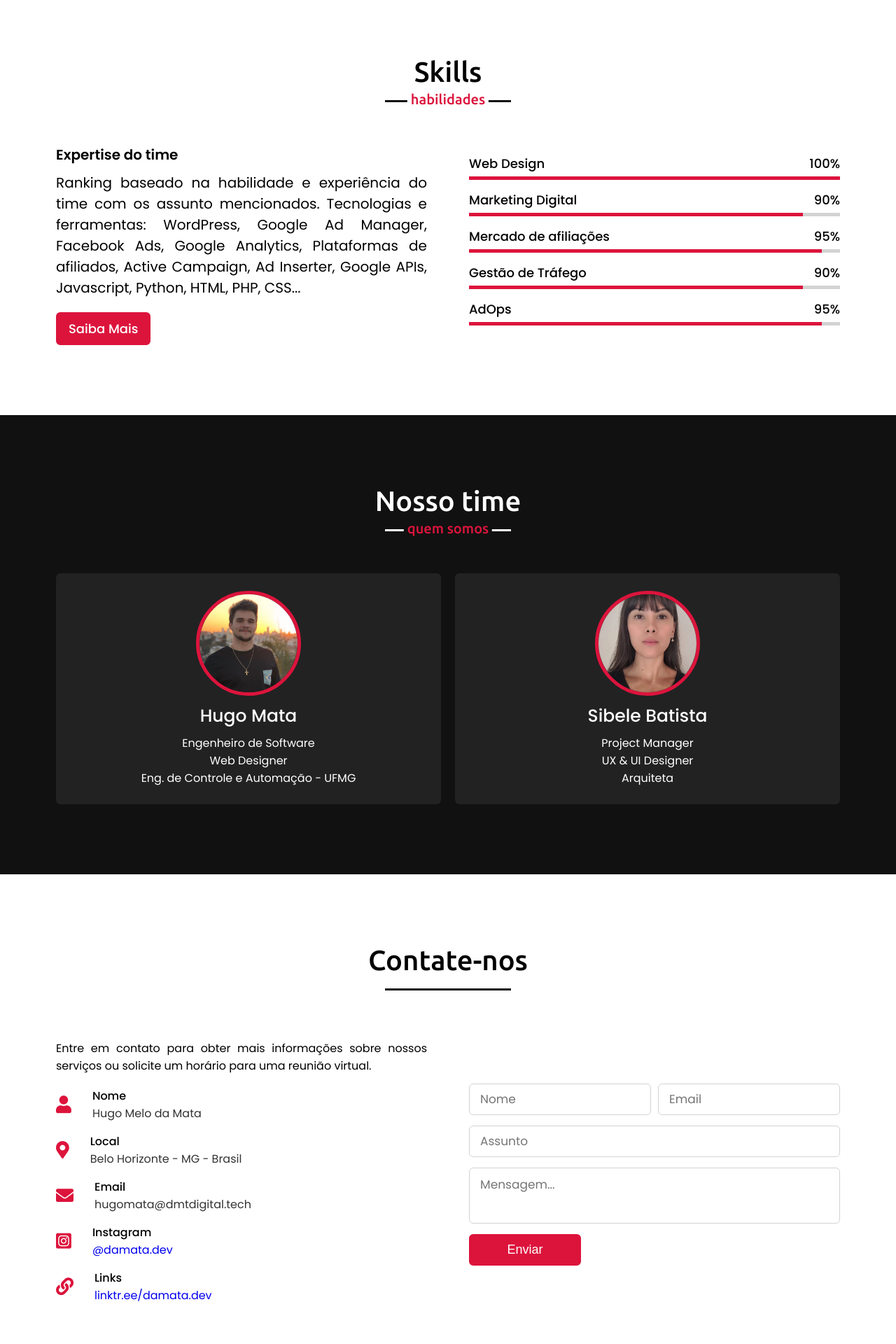
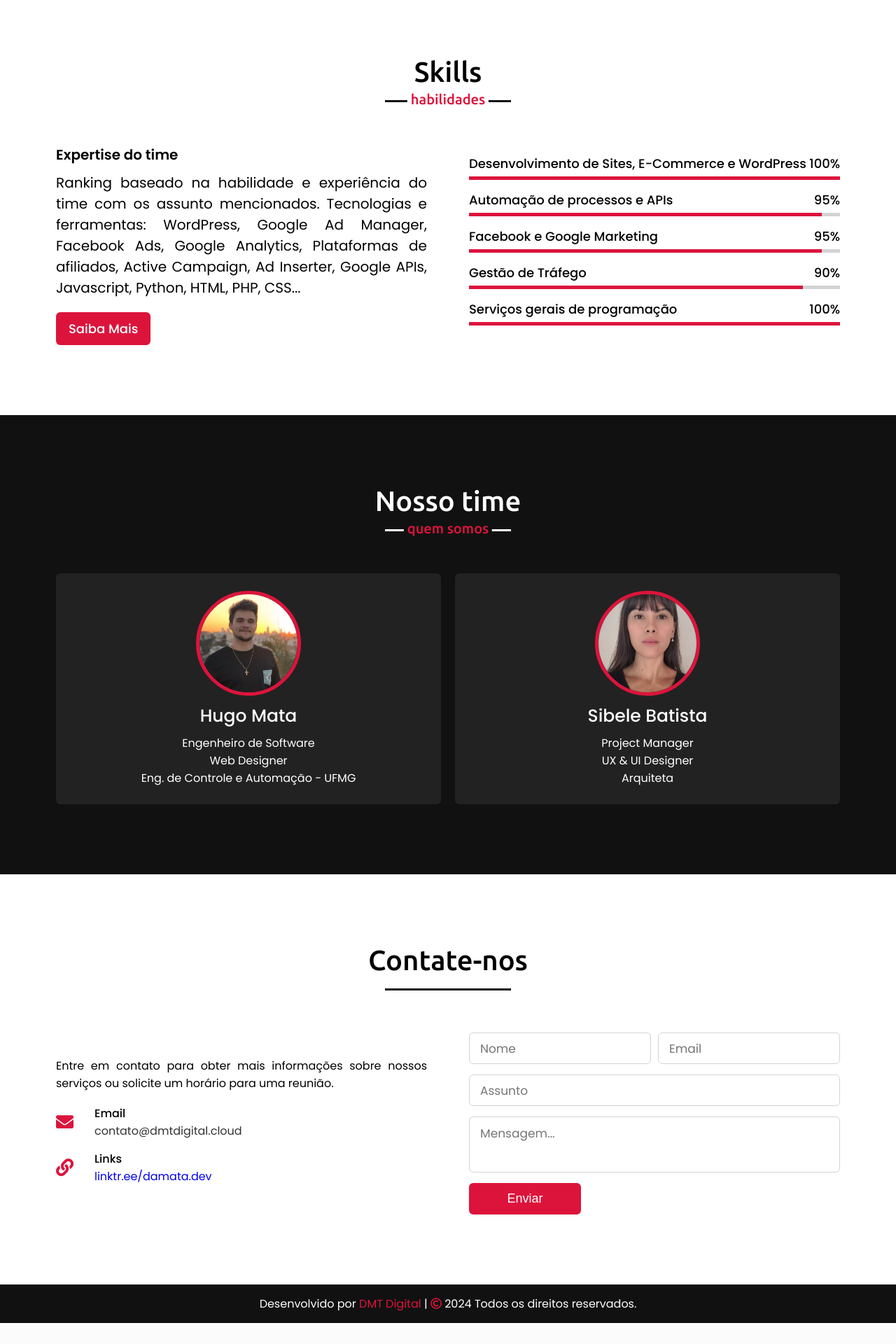
Before and after one commit to HugoMata/HugoMata.github.io, a PHP site: page /index.html in a window 1280 px wide. Shown: the part 2160-4080 px from the top of the page at 70% size. After the commit the page ends 4050 px from the top, so only its background shows below. Run offline with PHP 8.4, Linux system fonts and the light colour scheme.

Commit message:
Update language and contact information in index.html

```diff
--- a/index.html
+++ b/index.html
@@ -149,21 +149,21 @@
                 <div class="column right">
                     <div class="bars">
                         <div class="info">
-                            <span>Web Design</span>
+                            <span>Desenvolvimento de Sites, E-Commerce e WordPress</span>
                             <span>100%</span>
                         </div>
                         <div class="line html"></div>
                     </div>
                     <div class="bars">
                         <div class="info">
-                            <span>Marketing Digital</span>
-                            <span>90%</span>
+                            <span>Automação de processos e APIs</span>
+                            <span>95%</span>
                         </div>
                         <div class="line js"></div>
                     </div>
                     <div class="bars">
                         <div class="info">
-                            <span>Mercado de afiliações</span>
+                            <span>Facebook e Google Marketing</span>
                             <span>95%</span>
                         </div>
                         <div class="line css"></div>
@@ -177,8 +177,8 @@
                     </div>
                     <div class="bars">
                         <div class="info">
-                            <span>AdOps</span>
-                            <span>95%</span>
+                            <span>Serviços gerais de programação</span>
+                            <span>100%</span>
                         </div>
                         <div class="line mysql"></div>
                     </div>
@@ -225,36 +225,36 @@
                 <div class="column left">
                     <div class="text"></div>
                     <p>Entre em contato para obter mais informações sobre nossos serviços ou solicite um horário para
-                        uma reunião virtual.</p>
+                        uma reunião.</p>
                     <div class="icons">
-                        <div class="row">
+                        <!-- <div class="row">
                             <i class="fas fa-user"></i>
                             <div class="info">
                                 <div class="head">Nome</div>
-                                <div class="sub-title">Hugo Melo da Mata</div>
+                                <div class="sub-title">John Snow</div>
                             </div>
-                        </div>
-                        <div class="row">
+                        </div> -->
+                        <!-- <div class="row">
                             <i class="fas fa-map-marker-alt"></i>
                             <div class="info">
                                 <div class="head">Local</div>
-                                <div class="sub-title">Belo Horizonte - MG - Brasil</div>
+                                <div class="sub-title">Lisboa e Brasil</div>
                             </div>
-                        </div>
+                        </div> -->
                         <div class="row">
                             <i class="fas fa-envelope"></i>
                             <div class="info">
                                 <div class="head">Email</div>
-                                <div class="sub-title">hugomata@dmtdigital.tech</div>
+                                <div class="sub-title">contato@dmtdigital.cloud</div>
                             </div>
                         </div>
-                        <div class="row">
+                        <!-- <div class="row">
                             <i class="fab fa-instagram-square"></i>
                             <div class="info">
                                 <div class="head">Instagram</div>
-                                <a href="https://www.instagram.com/damata.dev/">@damata.dev</a>
+                                <a href="https://www.instagram.com/johnsnow/">@johnsnow</a>
                             </div>
-                        </div>
+                        </div> -->
                         <div class="row">
                             <i class="fas fa-link"></i>
                             <div class="info">
@@ -293,8 +293,13 @@
 
     <!-- footer section -->
     <footer>
-        <span>Created by <a href="#">DMT Digital</a> | <span class="far fa-copyright"></span> 2023 All Rights
-            Reserved.</span>
+        <!-- <span>Created by <a href="#">DMT Digital</a> | <span class="far fa-copyright"></span> 2023 All Rights Reserved.</span> -->
+        <!-- use dinamic year and put in portuguese br -->
+        <span>Desenvolvido por <a href="#">DMT Digital</a> | <span class="far fa-copyright"
+                style="color: crimson;"></span> <script>
+                document.write(new Date().getFullYear())
+            </script> Todos os direitos reservados.</span>
+
     </footer>
 
     <!-- script to send email -->
--- a/script.js
+++ b/script.js
@@ -35,7 +35,7 @@ $(document).ready(function(){
 
     // typing text animation script
     var typed = new Typed(".typing", {
-        strings: ["Web Design", "Landing Pages", "Blogs", "Marketing Digital", "Facebook Ads", "E-Commerce"],
+        strings: ["Desenvolvimento de sites", "Landing Pages", "WordPress", "Marketing Digital", "Facebook Ads", "E-Commerce"],
         typeSpeed: 100,
         backSpeed: 60,
         loop: true
--- a/style.css
+++ b/style.css
@@ -373,7 +373,7 @@ section .title::after{
     width: 100%;
 }
 .skills-content .right .js::before{
-    width: 90%;
+    width: 95%;
 }
 .skills-content .right .css::before{
     width: 95%;
@@ -382,7 +382,7 @@ section .title::after{
     width: 90%;
 }
 .skills-content .right .mysql::before{
-    width: 95%;
+    width: 100%;
 }
 
 /* teams section styling */
```
